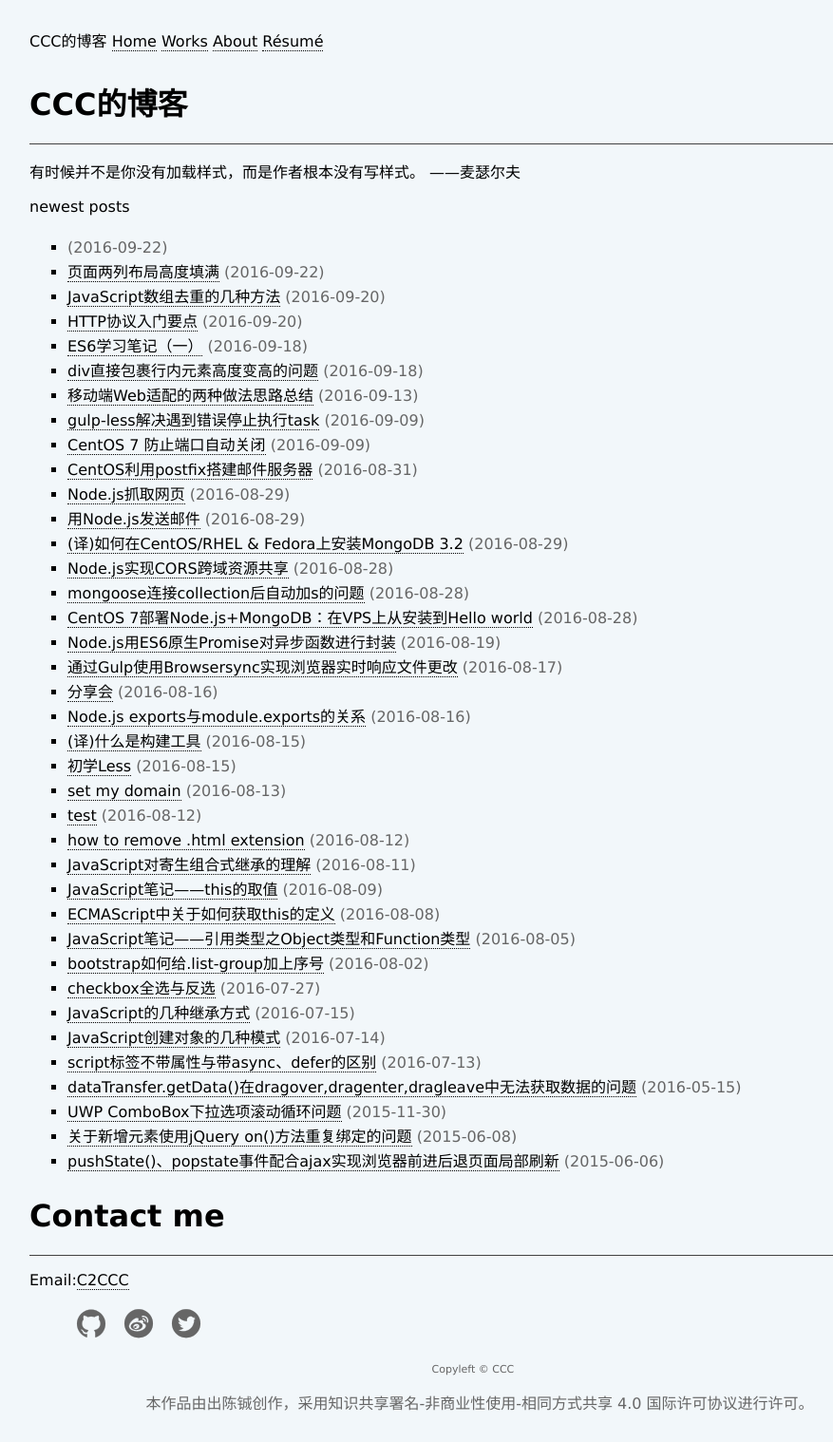
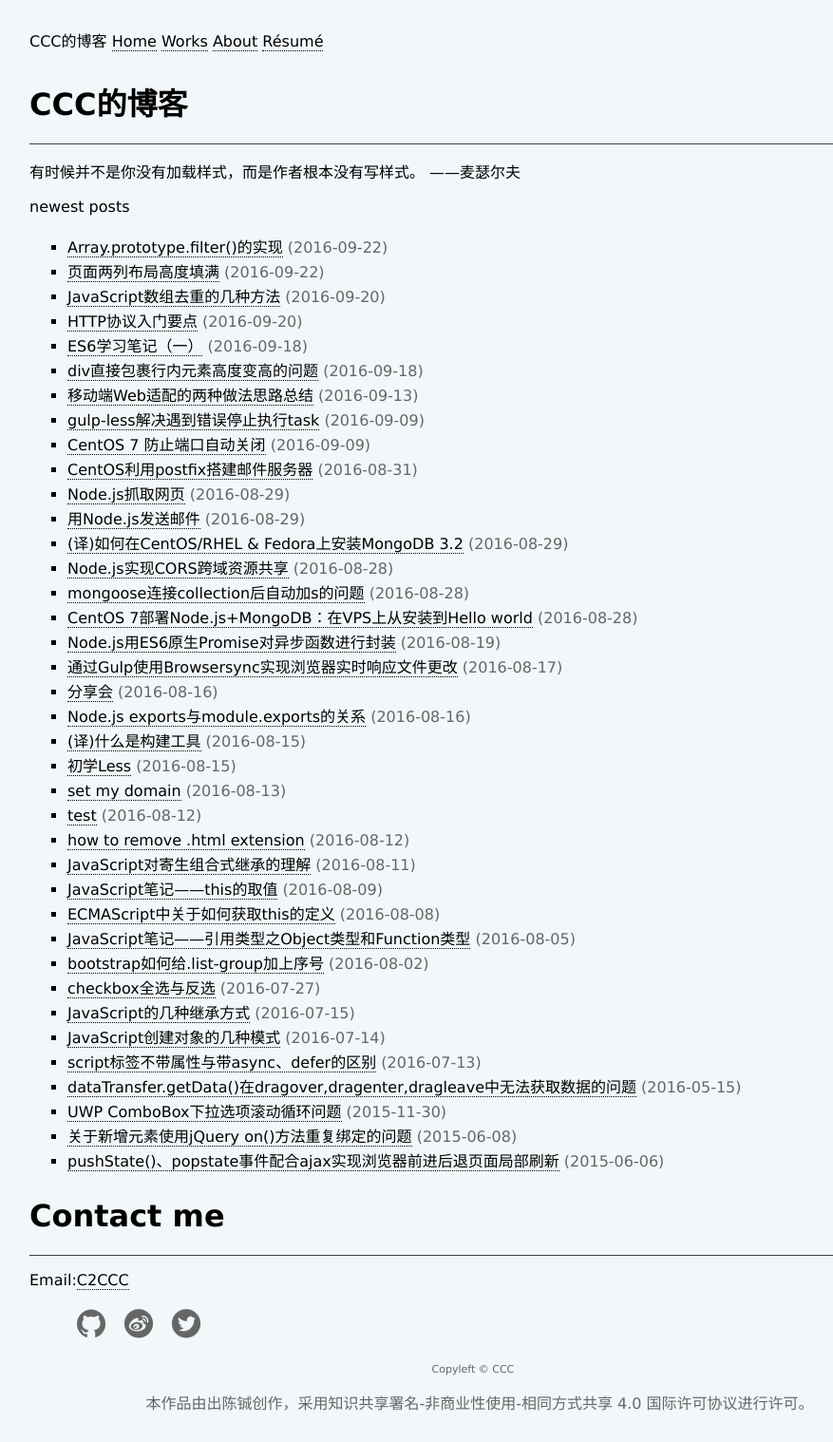
Before and after one commit to ChuChencheng/ChuChencheng.github.io, a Jekyll site: the page built from blog/index.html, in a window 1280 px wide. Shown: the whole page at 95% size, without its empty margins (135-1012 px from the left). Built offline with Jekyll 4.4.1, drawn with Linux system fonts in a browser that asks for light colours.

Commit message:
update post

```diff
--- a/_posts/2016-09-22-javascript-filter-realize.md
+++ b/_posts/2016-09-22-javascript-filter-realize.md
@@ -1,7 +1,7 @@
 ---
-title: JavaScript filter的实现
+title: Array.prototype.filter()的实现
 categories: JavaScript
-tags JavaScript filter
+tags: JavaScript filter
 ---
 
 # 来源
```
